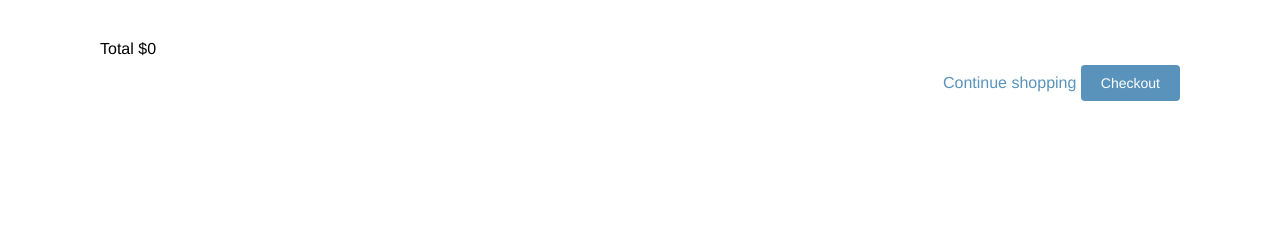
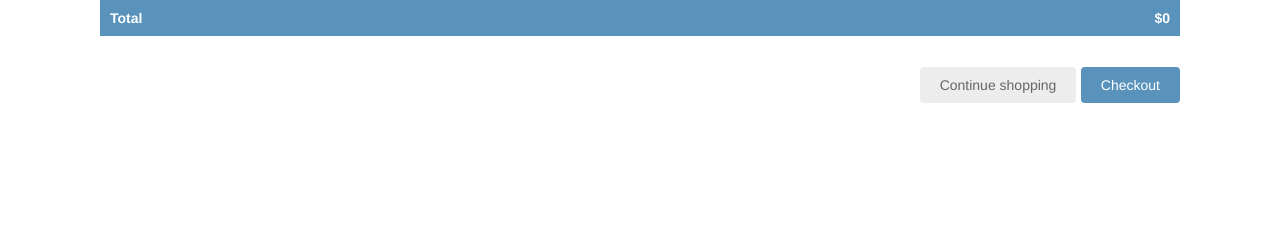
Before and after one commit to namwoo-andreea/omyshop, a Django app: page /cart/ in a window 1280 px wide. Shown: the part 214-454 px from the top of the page. Run offline with Django 3.2, Linux system fonts and the light colour scheme; parts of the project's set-up code (start-up, migrations or seed data) failed here and were passed over.

Commit message:
Add classes to cart detail.html

```diff
--- a/omyshop/cart/templates/cart/detail.html
+++ b/omyshop/cart/templates/cart/detail.html
@@ -14,7 +14,6 @@
                 <th>Price</th>
             </tr>
         </thead>
-    </table>
         <tbody>
             {% for item in cart %}
                 {% with product=item.product %}
@@ -33,14 +32,15 @@
                     </tr>
                 {% endwith %}
             {% endfor %}
-        <tr>
+            <tr class="total">
                 <td>Total</td>
                 <td colspan="4"></td>
                 <td class="num">${{ cart.get_total_price }}</td>
             </tr>
         </tbody>
+    </table>
     <p class="text-right">
-        <a href="{% url 'shop:product-list' %}">Continue shopping</a>
+        <a href="{% url 'shop:product-list' %}" class="button light">Continue shopping</a>
         <a href="#" class="button">Checkout</a>
     </p>
 {% endblock %}
```
Lines whose indentation alone changed are shown as unchanged.
